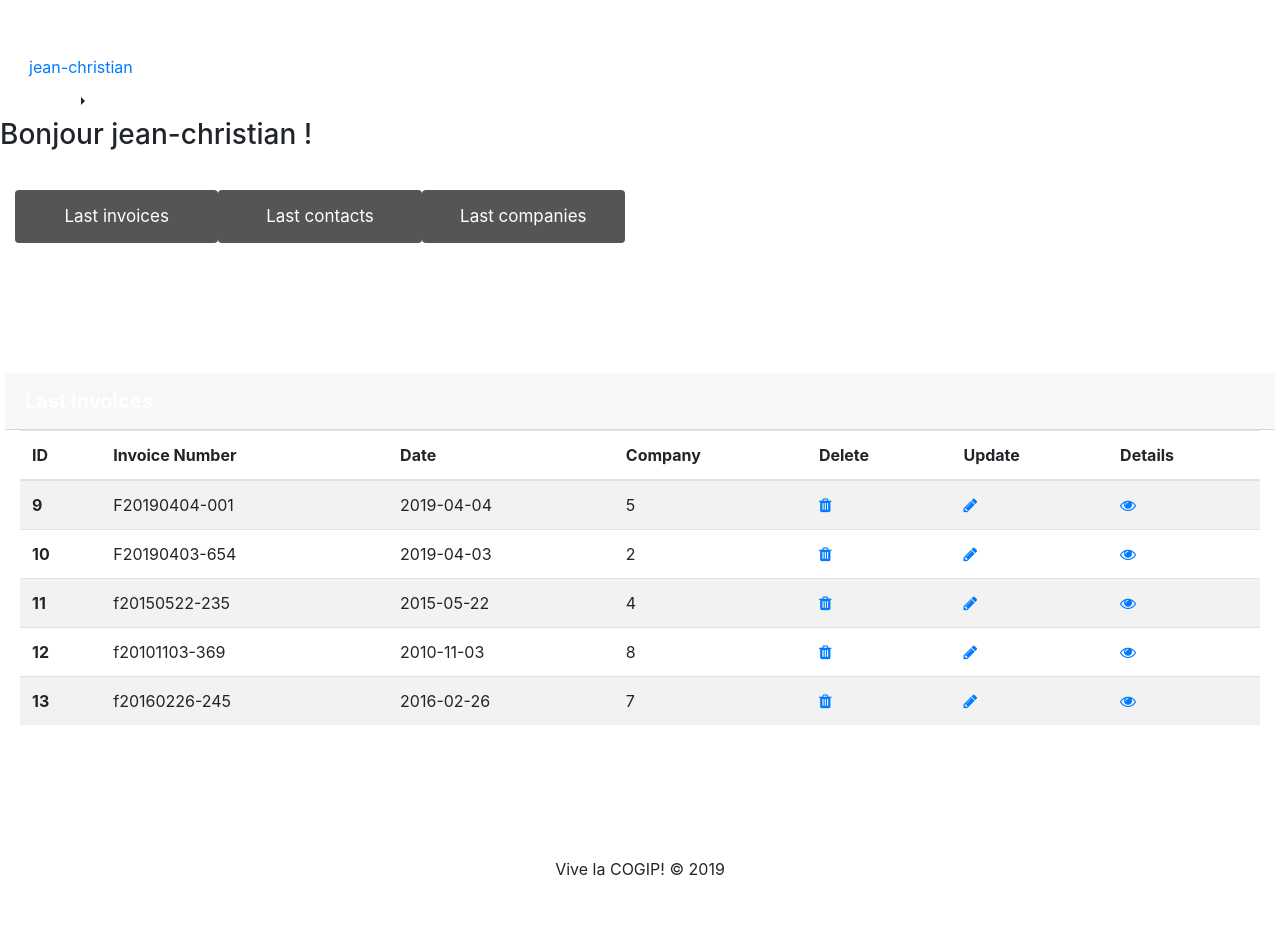
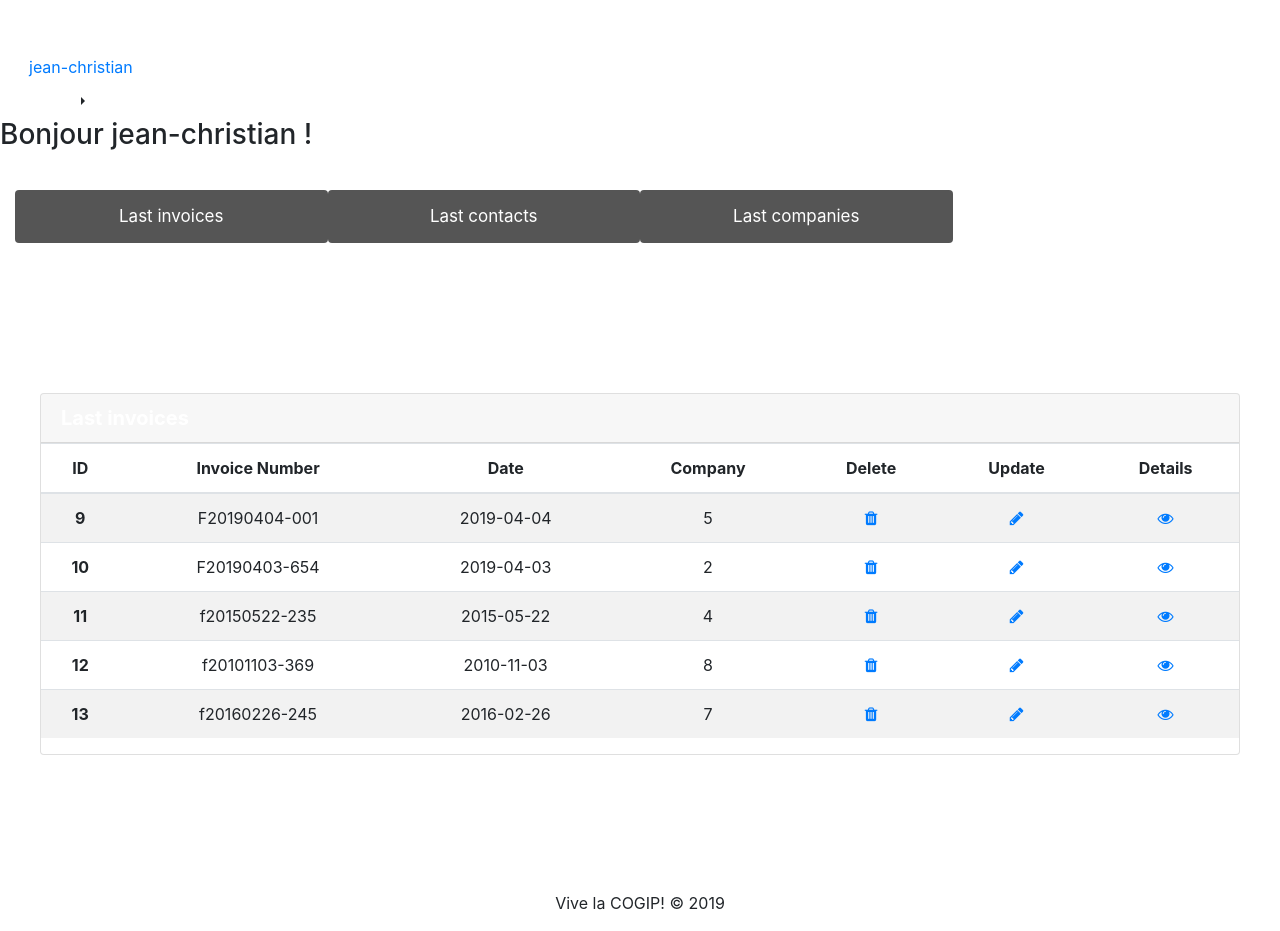
Before and after one commit to notfrancoistm/COGIP-App, a PHP site: page / in a window 1280 px wide, after a click on "Last invoices". Shown: the part 80-1011 px from the top of the page. Before the commit the page ends 956 px from the top, so only its background shows below. Run offline with PHP 8.4, Linux system fonts and the light colour scheme; a user stored in the database is signed in; data comes from the database, SQL or seed files in the repository.

Commit message:
display upgrade

```diff
--- a/view/home-view.php
+++ b/view/home-view.php
@@ -5,7 +5,7 @@
 </div>
 
 <div class="row">
-    <div class="btn-container col-md-8">
+    <div class="btn-container col-md-12">
         <div class="btn-container-box">
             <button type="button" class="btn btn-outline-success tablink" onclick="openPage('lastInvoice', this, '')">Last invoices</button>
             <button type="button" class="btn btn-outline-success tablink" onclick="openPage('lastContacts', this, '')">Last contacts</button>
@@ -14,12 +14,13 @@
     </div>
 </div>
 
-
 <!-- last invoices -->
-<div id="lastInvoice" class="tabcontent">
-    <h5 class="row card-header info-color py-3">
+<div id="lastInvoice" class="globalelement row justify-content-center tabcontent">
+    <div class="card text-center col-md-12">
+        <h5 class="row card-header">
         <strong class="invoices">Last invoices</strong>
         </h5>
+        <div class="row justify-content-center">
             <table class="table table-striped table-responsive-sm">
                 <thead>
                     <tr>
@@ -49,12 +50,17 @@
                 </tbody>
             </table>
         </div>
+    </div>
+</div>
 
 <!-- last Contacts -->
-<div id="lastContacts" class="tabcontent">
-    <h5 class="row card-header info-color py-3">
+<div id="lastContacts" class="globalelement row justify-content-center tabcontent">
+    <div class="card text-center col-md-12">
+        <h5 class="row card-header">
         <strong class="contacts">Last contacts</strong>
         </h5>
+
+        <div class="row justify-content-center">
             <table class="table table-striped table-responsive-sm">
                     <thead>
                         <tr>
@@ -86,12 +92,17 @@
                     </tbody>
                 </table>
             </div>
+        </div>
+    </div>
+</div>
 
 <!-- last Companies -->
-<div id="lastCompanies" class="tabcontent">
-    <h5 class="row card-header info-color py-3">
+<div id="lastCompanies" class="globalelement row justify-content-center tabcontent">
+    <div class="card text-center col-md-12">
+        <h5 class="row card-header">
         <strong class="companies">Last companies</strong>
         </h5>
+        <div class="row justify-content-center">
             <table class="table table-striped table-responsive-sm">
                 <thead>
                     <tr>
@@ -123,4 +134,8 @@
                 </tbody>
             </table>
         </div>
+    </div>
+</div>
+
+<!-- script call -->
 <script src="assets/script/script.js"></script>
```
Lines whose indentation alone changed are shown as unchanged.
